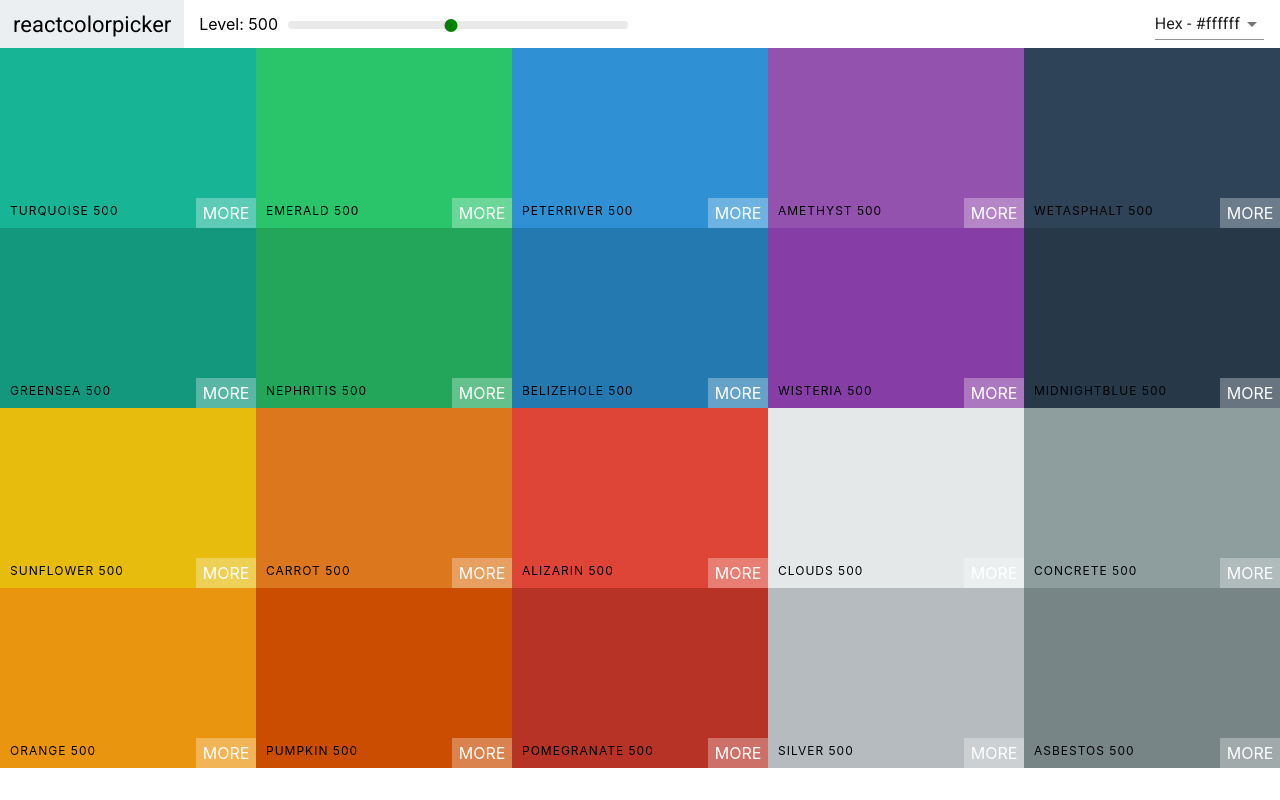
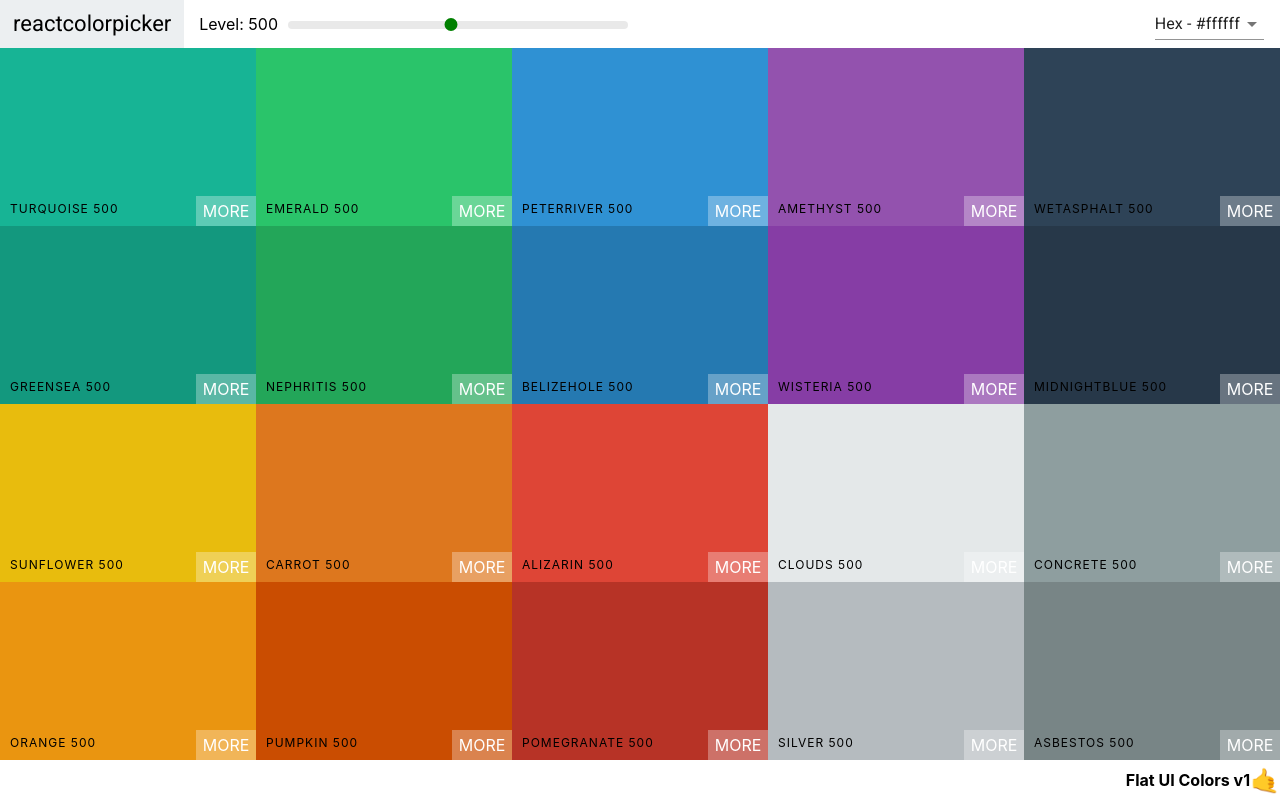
Before and after one commit to rusakovic/colors-app, a React (Create React App) app: page /palette/flat-ui-colors-american in a window 1280 px wide. Built offline with nearby package versions, Linux system fonts and the light colour scheme.

Commit message:
Add palette footer:

```diff
--- a/src/Palette.css
+++ b/src/Palette.css
@@ -1,7 +1,23 @@
 .Palette {
   height: 100vh;
+  display: flex;
+  flex-direction: column;
+  overflow: hidden;
 }
 
 .Palette-colors {
   height: 90%;
 }
+
+.Palette-footer {
+  background-color: white;
+  height: 5vh;
+  display: flex;
+  justify-content: flex-end;
+  align-items: center;
+  font-weight: bold;
+}
+
+.emoji {
+  font-size: 1.5rem;
+}
--- a/src/Palette.js
+++ b/src/Palette.js
@@ -25,24 +25,28 @@
       }
 
       render() {
-        const { colors } = this.props.palette;
+        const { colors, paletteName, emoji } = this.props.palette;
         const { level, format } = this.state
         const colorBoxes = colors[level].map(
-          color => <ColorBox background={color[format]} name={color.name} />
+          color => <ColorBox background={color[format]} name={color.name} key={color.id} />
         )
         return (
           <div className='Palette'>
+            {/* Navbar goes here */}
             <Navbar
               level={level}
               changeLevel={this.changeLevel}
               handleChange={this.changeFormat}
             />
-            {/* Navbar goes here */}
+            {/* bunch of color boxes       */}
             <div className="Palette-colors">
-            {/* bunch of color boxes       */}
             {colorBoxes}
             </div>
             {/* footer */}
+            <footer className='Palette-footer'>
+              {paletteName}
+              <span className='emoji'>{emoji}</span>
+            </footer>
           </div>
         )
       }
```
